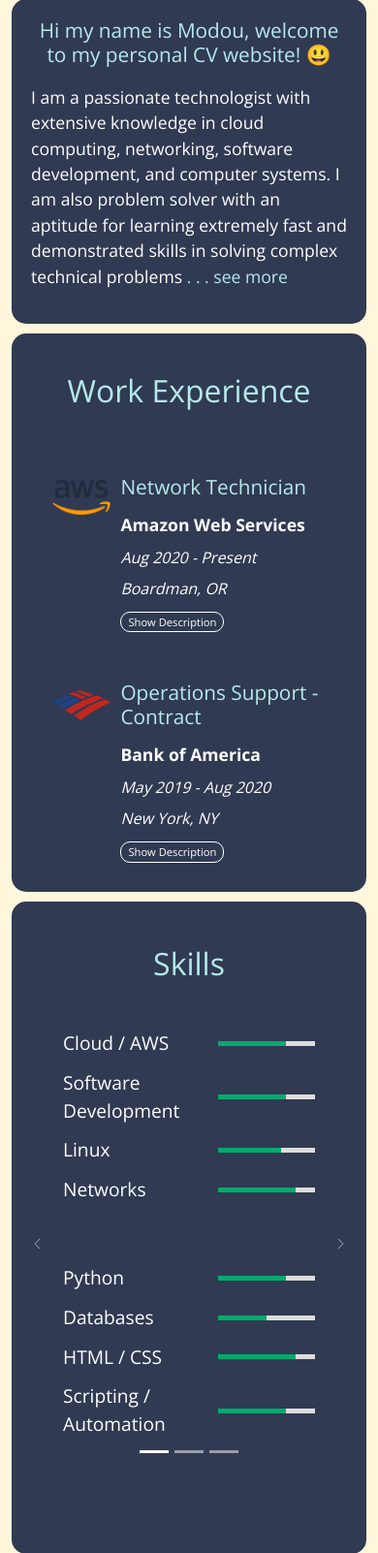
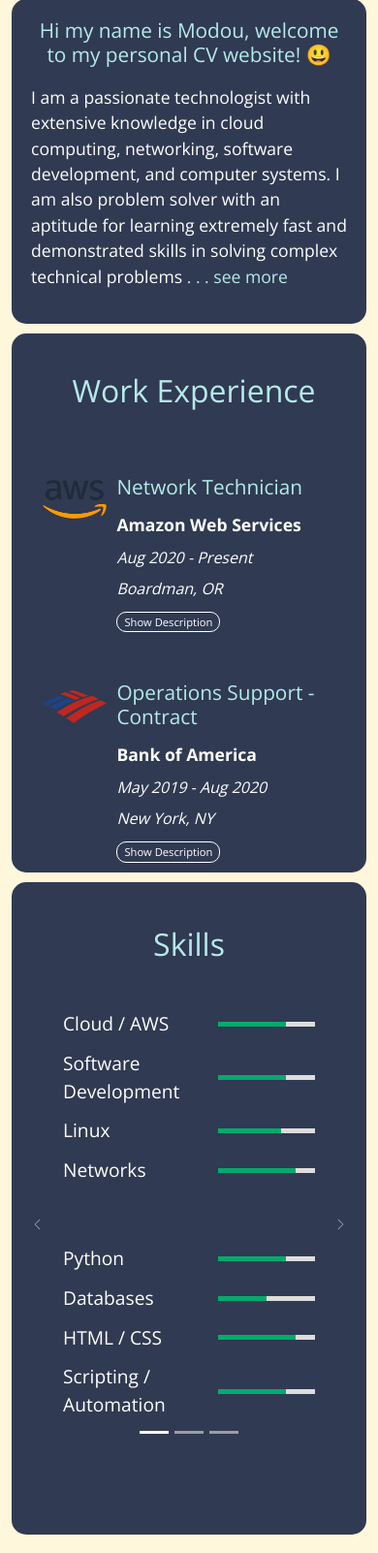
Before and after one commit to modoumbaye25/MyPessonalFlaskWebsite, a Flask app: page / in a window 390 px wide. Shown: the part 571-2173 px from the top of the page at 97% size. Run offline with Flask 2, Linux system fonts and the light colour scheme; some libraries are stand-ins or nearby versions; some web fonts are replaced.

Commit message:
fix spacing between contents

```diff
--- a/static/CSS/styles.css
+++ b/static/CSS/styles.css
@@ -155,6 +155,10 @@
     display: none;
     margin: 20px auto;
     text-align: left;
+}
+
+.description ul {
+    padding-left: 0;
 }
 
 .skills {
@@ -409,9 +413,11 @@
     .aws-img {
     margin-bottom: 120px;
     }
-
     .bank-img {
         margin-bottom: 150px;
+    }
+    .experiences{
+        padding: 20px 0 0 10px;
     }
 }
 
```
